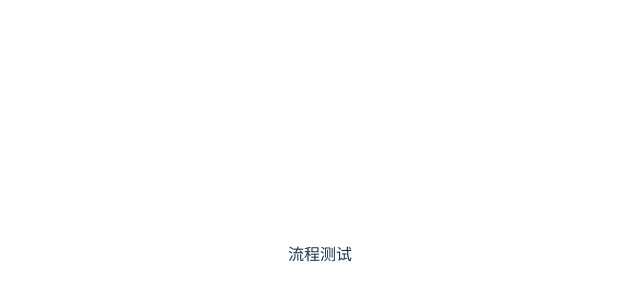
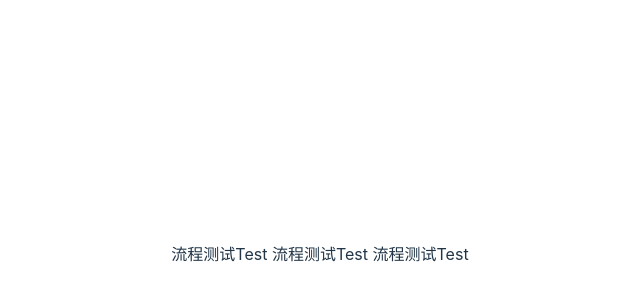
Before and after one commit to 66726-DT/deploy, a Vue app: page / in a window 1280 px wide. Shown: the part 146-446 px from the top of the page, without its empty margins (320-960 px from the left). Built offline with nearby package versions, Linux system fonts and the light colour scheme.

Commit message:
feat: 测试流程test

```diff
--- a/src/App.vue
+++ b/src/App.vue
@@ -3,7 +3,7 @@
 
 <template>
   <div class=".box">
-    流程测试
+    流程测试Test 流程测试Test 流程测试Test
   </div>
 </template>
 
```
